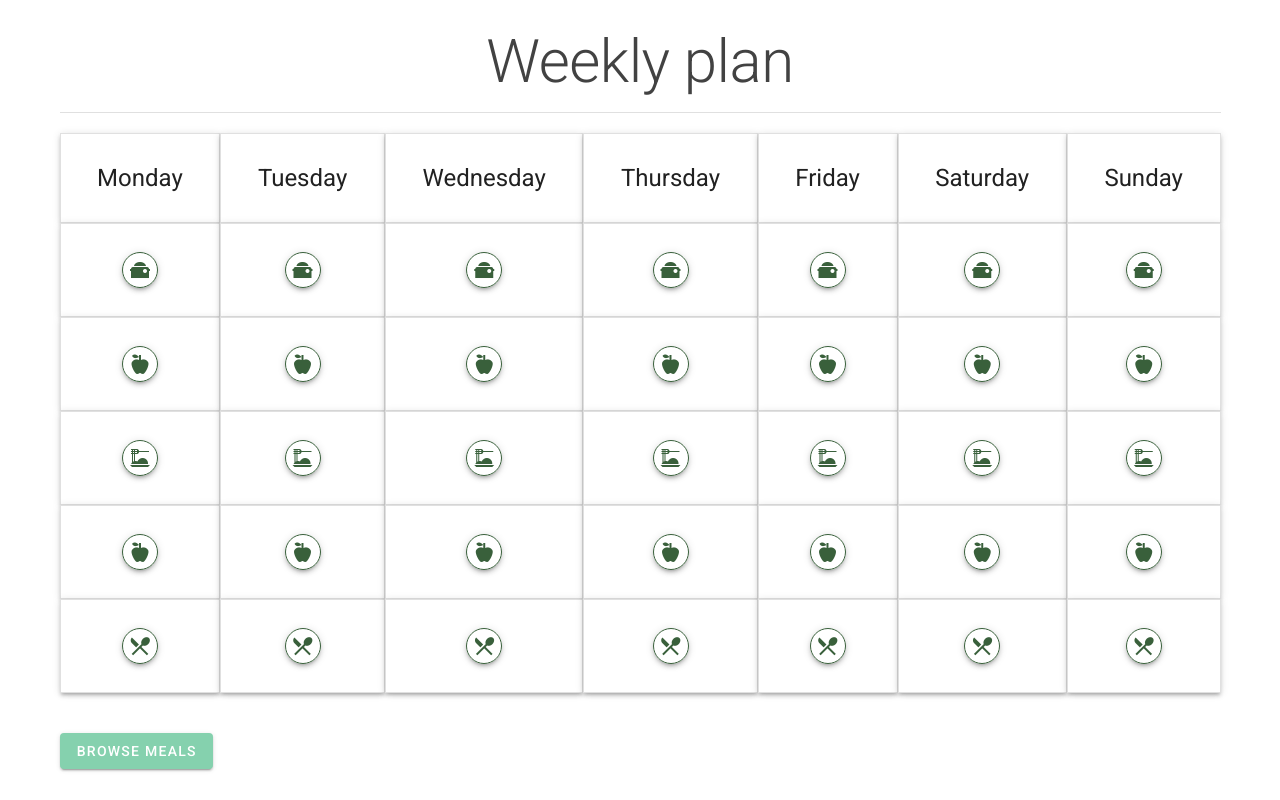
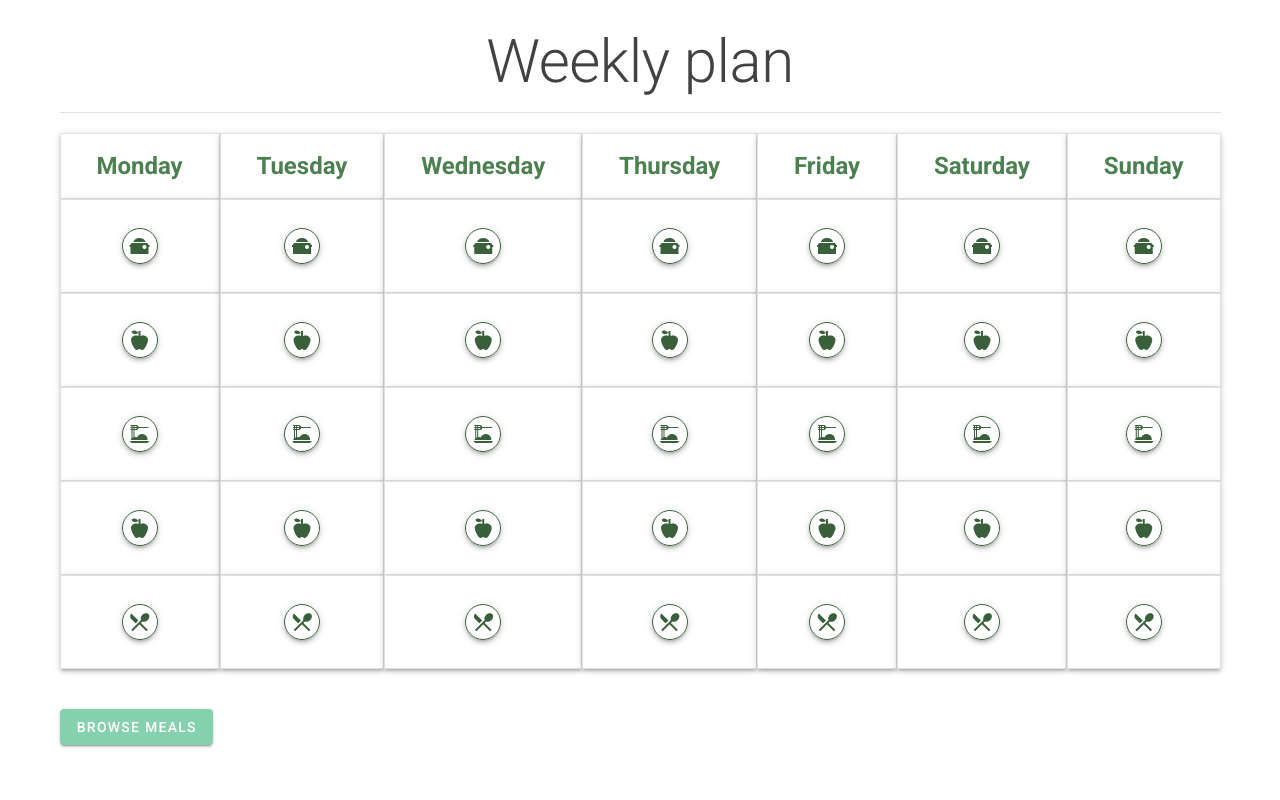
Before and after one commit to skoones/Plates, a Vue app in the folder frontend/: page /week in a window 1280 px wide. Built offline with nearby package versions, Linux system fonts and the light colour scheme.

Commit message:
Improved view after adding meal to plan

```diff
--- a/frontend/src/components/DayOfWeek.vue
+++ b/frontend/src/components/DayOfWeek.vue
@@ -3,8 +3,9 @@
     <v-layout column>
       <v-flex flat tile>
         <plan-cell :day-of-week="dayName" :is-meal="false"></plan-cell>
-        <plan-cell v-for="meal in dailyMeals" :key="meal" :is-meal="true"
-                   :meal-type="meal"></plan-cell>
+      </v-flex>
+      <v-flex v-for="meal in dailyMeals" :key="meal" flat tile>
+        <plan-cell :is-meal="true" :meal-type="meal"></plan-cell>
       </v-flex>
     </v-layout>
   </div>
--- a/frontend/src/components/MealInPlan.vue
+++ b/frontend/src/components/MealInPlan.vue
@@ -1,6 +1,5 @@
 <template>
-  <div>
-    <v-card-text>
+    <v-card-text class="text-h6 text-wrap">
       {{ meal.mealName }}
       <v-btn icon @click="deleteMeal">
         <v-icon>
@@ -8,8 +7,6 @@
         </v-icon>
       </v-btn>
     </v-card-text>
-
-  </div>
 </template>
 
 <script>
--- a/frontend/src/components/PlanCell.vue
+++ b/frontend/src/components/PlanCell.vue
@@ -1,14 +1,19 @@
 <template>
-  <v-flex :color="'grey darken-3'" class="d-flex flex-row" flat tile>
-    <v-card class="pt-3 pb-3" elevation="3" height="100%" outlined tile width="100%">
-      <v-card-title class="text-h5 justify-center grey--text text--darken-4">
-        {{ dayOfWeek }}
-        <meal-type-popup v-if="isMeal && !isMealChosen" :meal-type="mealType"
-                         @chooseMeal="setMeal($event)"></meal-type-popup>
-        <meal-in-plan v-if="isMeal && isMealChosen" :meal="mealInfo" @deleteMeal="isMealChosen = false"></meal-in-plan>
-      </v-card-title>
-    </v-card>
-  </v-flex>
+  <v-card elevation="3" outlined tile>
+    <v-card-title class="text-h5 justify-center">
+      <div v-if="isMeal">
+        <div v-if="isMealChosen">
+          <meal-in-plan :meal="mealInfo" class="mb-n2" @deleteMeal="isMealChosen = false"></meal-in-plan>
+        </div>
+        <div v-else>
+          <meal-type-popup :meal-type="mealType" class="pt-3 pb-3" @chooseMeal="setMeal($event)"></meal-type-popup>
+        </div>
+      </div>
+      <div v-else>
+        <span class="primary--text text--darken-3 font-weight-bold">{{ dayOfWeek }}</span>
+      </div>
+    </v-card-title>
+  </v-card>
 </template>
 
 <script>
```
